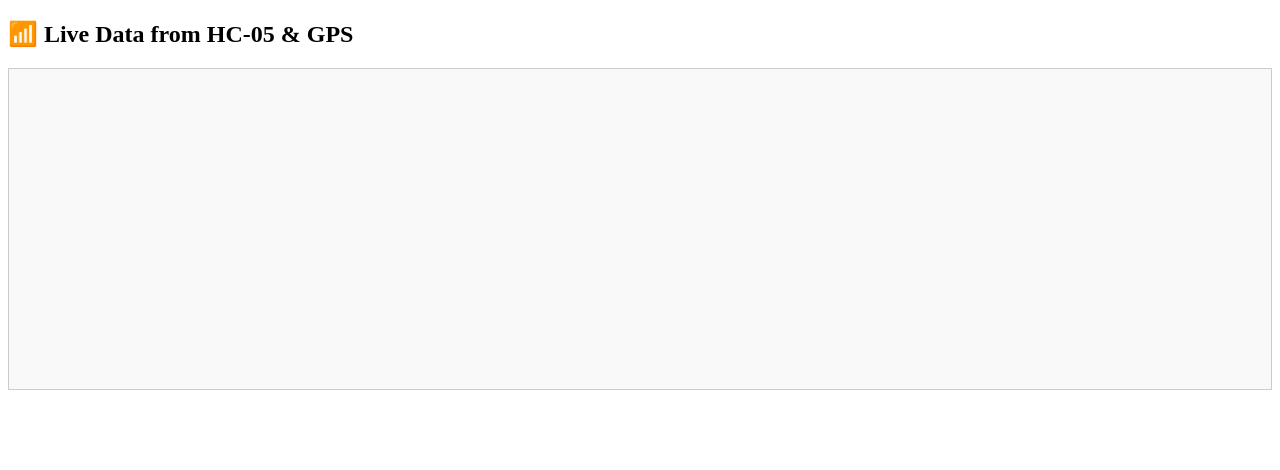
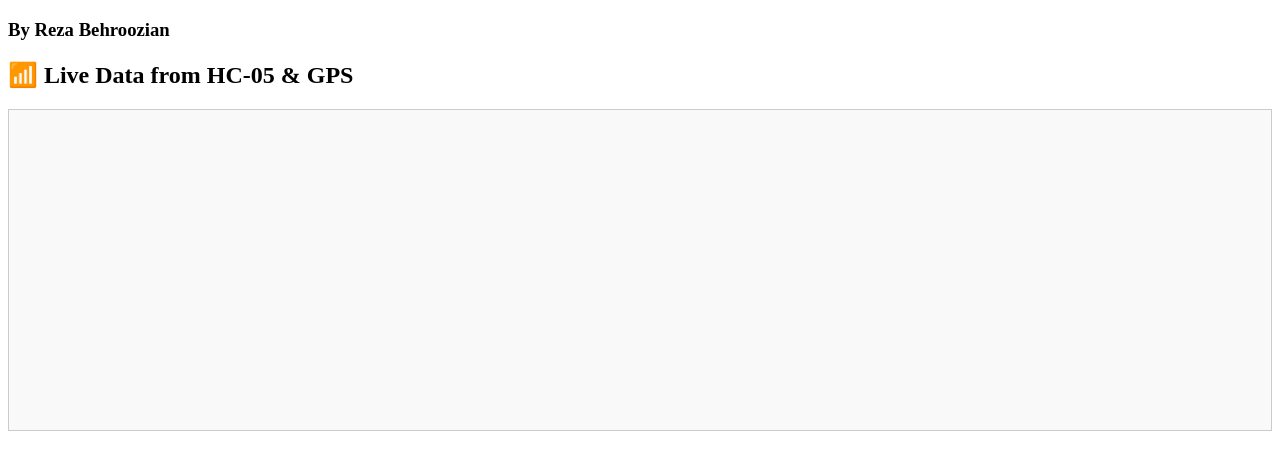
Before and after one commit to RezaBeep/SMART_V2_SERVER, a website: page public/index.html in a window 1280 px wide. Drawn offline with nearby package versions, Linux system fonts and the light colour scheme; no server answers.

Commit message:
added my name to html

```diff
--- a/public/index.html
+++ b/public/index.html
@@ -3,7 +3,8 @@
   <head>
     <meta charset="UTF-8" />
     <meta name="viewport" content="width=device-width, initial-scale=1.0" />
-    <title>Live Bluetooth & GPS Data</title>
+    <title>Live Data</title>
+    <h3>By Reza Behroozian</h3>
     <script src="https://cdn.socket.io/4.3.2/socket.io.min.js"></script>
     <style>
       #log {
```
